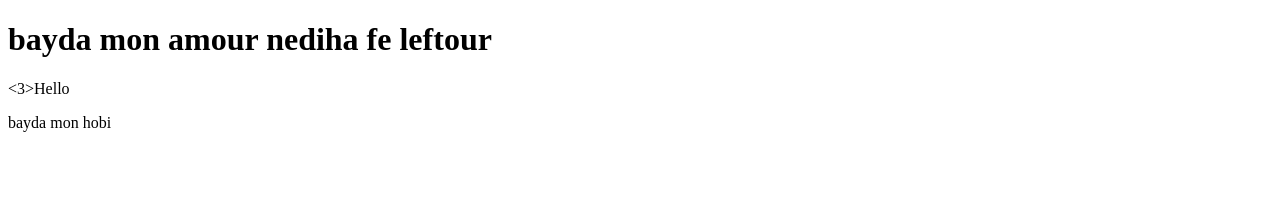
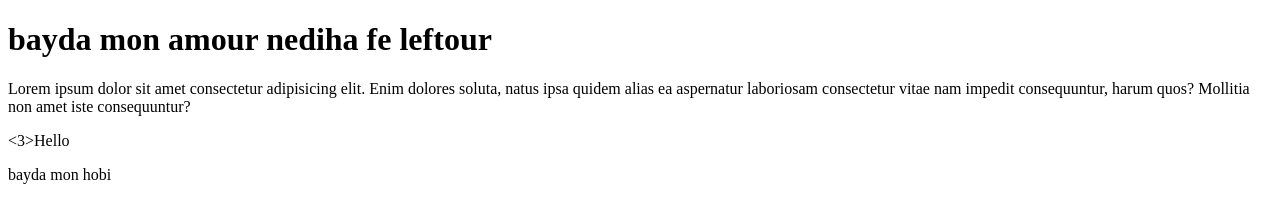
Before and after one commit to sohil079/coursgithub, a plain HTML site: page index.html in a window 1280 px wide. Drawn offline with Linux system fonts and the light colour scheme.

```diff
--- a/index.html
+++ b/index.html
@@ -8,6 +8,7 @@
 <body>
 
     <h1>bayda mon amour nediha fe leftour</h1>
+    <p>Lorem ipsum dolor sit amet consectetur adipisicing elit. Enim dolores soluta, natus ipsa quidem alias ea aspernatur laboriosam consectetur vitae nam impedit consequuntur, harum quos? Mollitia non amet iste consequuntur?</p>
 
     <3>Hello</3>
 
```
